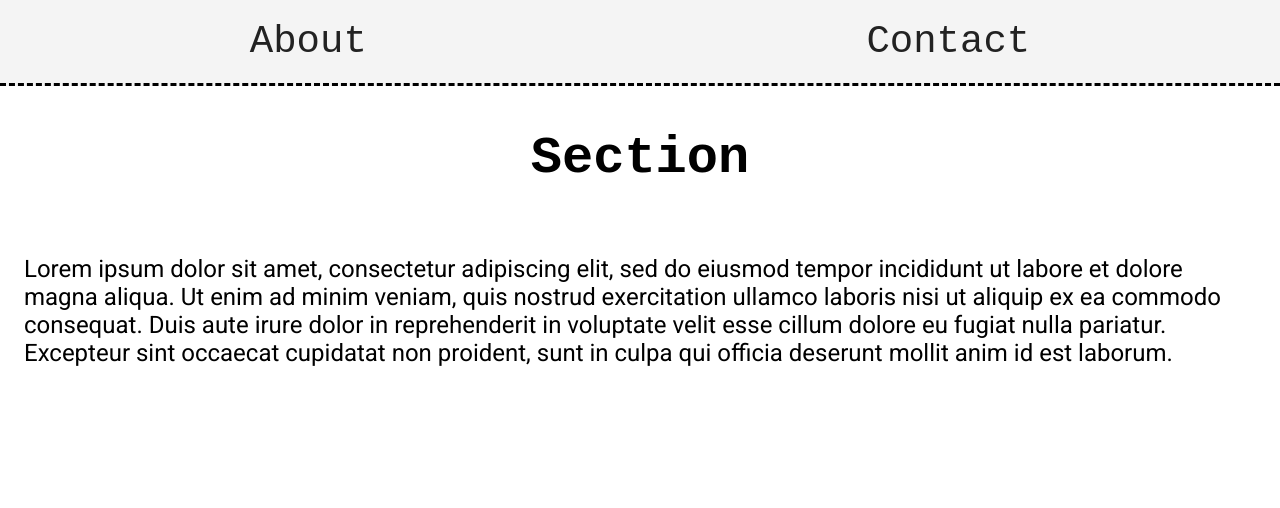
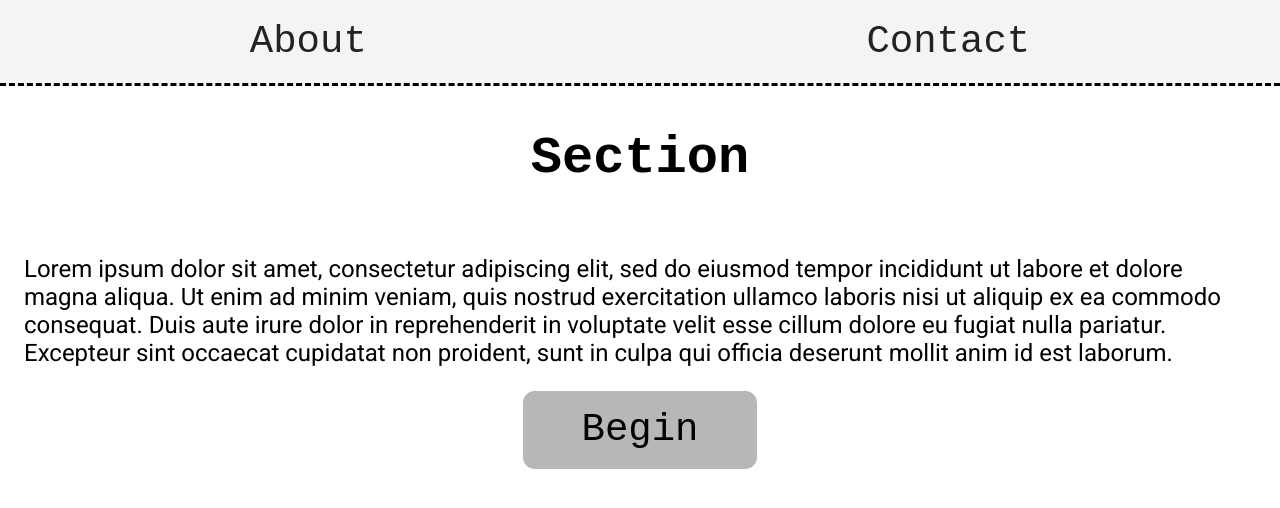
Before and after one commit to Lanruoj/Cat-Images, a React (Create React App) app: page / in a window 1280 px wide. Shown: the top 508 px of the page. Built offline with nearby package versions, Linux system fonts and the light colour scheme.

Commit message:
Create / style Button component

```diff
--- a/src/App.js
+++ b/src/App.js
@@ -1,6 +1,7 @@
 import React from "react";
 import { Header } from "./components/Header";
 import { Section } from "./components/Section";
+import { Button } from "./components/Button";
 
 function App() {
     return (
@@ -11,6 +12,7 @@ function App() {
                 body="
                 Lorem ipsum dolor sit amet, consectetur adipiscing elit, sed do eiusmod tempor incididunt ut labore et dolore magna aliqua. Ut enim ad minim veniam, quis nostrud exercitation ullamco laboris nisi ut aliquip ex ea commodo consequat. Duis aute irure dolor in reprehenderit in voluptate velit esse cillum dolore eu fugiat nulla pariatur. Excepteur sint occaecat cupidatat non proident, sunt in culpa qui officia deserunt mollit anim id est laborum."
             />
+            <Button text="Begin" />
             {/* <Main>
                 <AboutSection />
                 <GenerateForm />
--- /dev/null
+++ b/src/components/Button.jsx
@@ -0,0 +1,27 @@
+import React from "react";
+import styled from "styled-components";
+
+const StyledButton = styled.button.attrs({ type: "submit" })`
+    background-color: #b7b7b7;
+    border: none;
+    border-radius: 0.3em;
+    height: 2em;
+    width: 6em;
+    font-size: 3em;
+    font-family: monospace;
+`;
+
+const FormContainer = styled.form`
+    display: flex;
+    justify-content: center;
+`;
+
+function Button(props) {
+    return (
+        <FormContainer onClick={props.onClick}>
+            <StyledButton>{props.text}</StyledButton>
+        </FormContainer>
+    );
+}
+
+export { Button };
```
